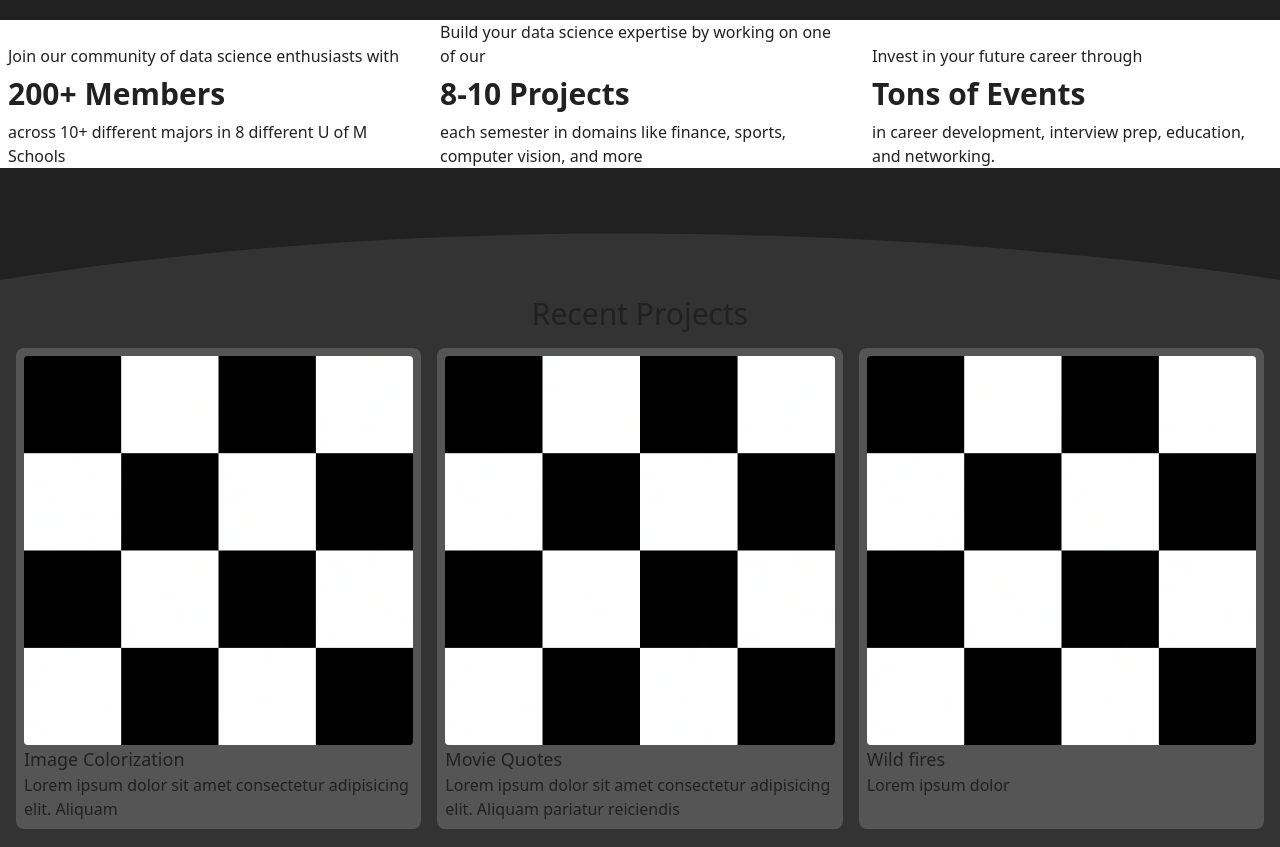
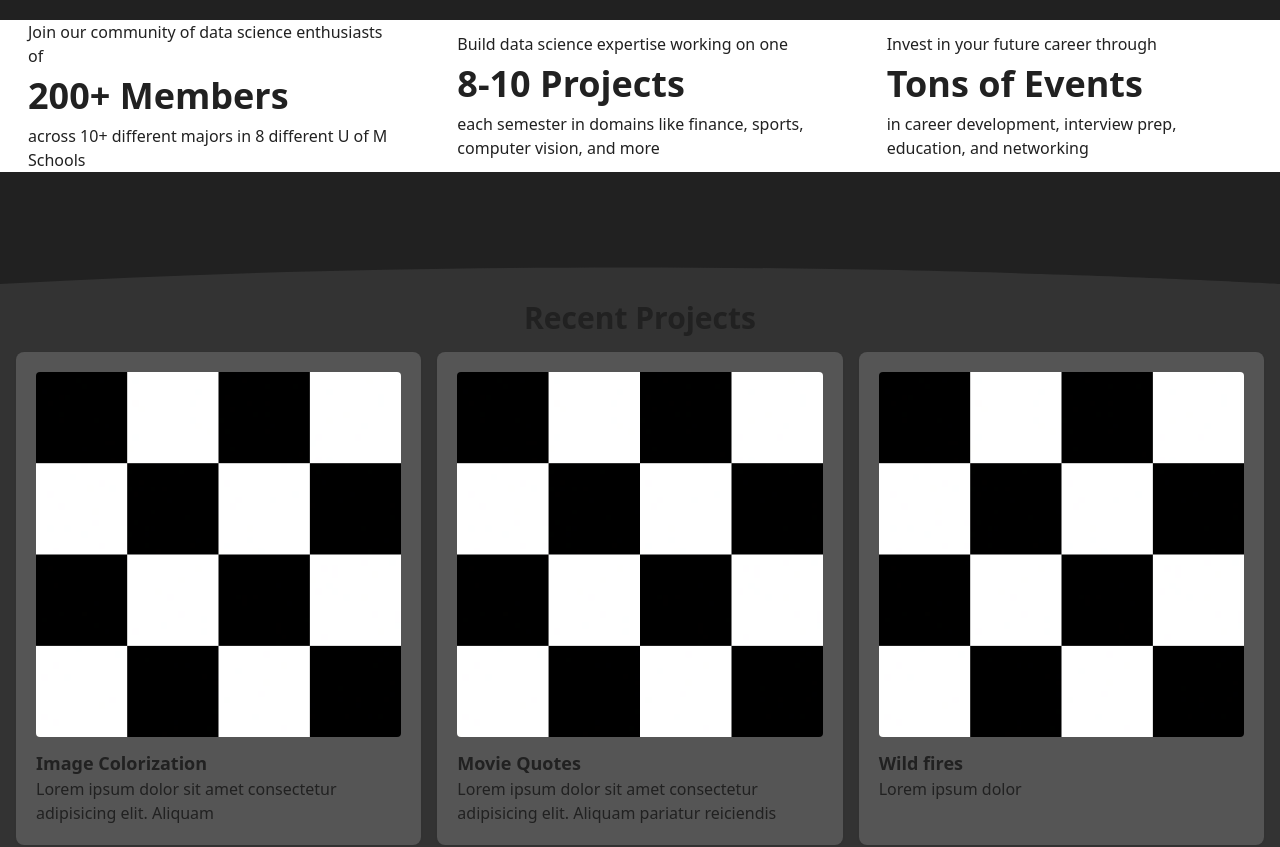
Before and after one commit to MichiganDataScienceTeam/official-website, a Next.js app: page / in a window 1280 px wide. Shown: the part 620-1467 px from the top of the page. Built offline with nearby package versions, Linux system fonts and the light colour scheme.

Commit message:
Cleaned up styling on a bunch of components (#9)
* Animated accordion

* Added carousel component

* Reduced amount of curve in wave

* Added factbox component to normalize fact styling

* Cleaned up styling on project card components

```diff
--- /dev/null
+++ b/components/carousel.jsx
@@ -0,0 +1,33 @@
+import { useState } from "react";
+import Icon from "./icon";
+
+export default function Carousel(props) {
+  const [elements, setElements] = useState(props.elements);
+  const [bounds, _] = useState({ start: 0, end: 3 });
+
+  const cycleRight = () => {
+    const eltCopy = elements.slice(1);
+    eltCopy.push(elements[0]);
+    setElements(eltCopy);
+  };
+
+  const cycleLeft = () => {
+    const eltCopy = [elements.at(-1), ...elements.slice(0, -1)];
+    console.log(eltCopy);
+    setElements(eltCopy);
+  };
+
+  return (
+    <div className="flex justify-between">
+      <button onClick={cycleLeft}>
+        <Icon name="arrow-left" />
+      </button>
+      <div className="w-full flex justify-center gap-4">
+        {elements.slice(bounds.start, bounds.end)}
+      </div>
+      <button onClick={cycleRight}>
+        <Icon name="arrow-right" />
+      </button>
+    </div>
+  );
+}
--- a/components/icon.jsx
+++ b/components/icon.jsx
@@ -5,6 +5,8 @@ import {
   IoMdArrowDropdown,
   IoMdArrowDropup,
   IoLogoGithub,
+  IoIosArrowBack,
+  IoIosArrowForward,
 } from "react-icons/io";
 import { createElement } from "react";
 
@@ -15,6 +17,8 @@ const iconMap = {
   github: IoLogoGithub,
   caret_up: IoMdArrowDropup,
   caret_down: IoMdArrowDropdown,
+  "arrow-left": IoIosArrowBack,
+  "arrow-right": IoIosArrowForward,
 };
 
 export default function Icon(props) {
--- a/components/wave.jsx
+++ b/components/wave.jsx
@@ -1,19 +1,19 @@
-import React from 'react';
+import React from "react";
 
 export default function Wave() {
   return React.createElement(
-    'svg',
+    "svg",
     {
-      preserveAspectRatio: 'none',
-      xmlns: 'http://www.w3.org/2000/svg',
-      x: '0px',
-      y: '0px',
-      viewBox: '0 0 1920 100.1',
-      style: { height: '7rem', width: '100%' },
+      preserveAspectRatio: "none",
+      xmlns: "http://www.w3.org/2000/svg",
+      x: "0px",
+      y: "0px",
+      viewBox: "0 0 1920 100.1",
+      style: { height: "7rem", width: "100%" },
     },
-    React.createElement('path', {
-      fill: '#212121',
-      d: 'M0,0c0,0,934.4,93.4,1920,0v100.1H0L0,0z',
+    React.createElement("path", {
+      fill: "#212121",
+      d: "M0,0c0,0,934.4,33.4,1920,0v100.1H0L0,0z",
     })
   );
 }
--- a/components/wave180.jsx
+++ b/components/wave180.jsx
@@ -1,23 +1,23 @@
-import React from 'react';
+import React from "react";
 
 export default function Wave() {
   return React.createElement(
-    'svg',
+    "svg",
     {
-      preserveAspectRatio: 'none',
-      xmlns: 'http://www.w3.org/2000/svg',
-      x: '0px',
-      y: '0px',
-      viewBox: '0 0 1920 100.1',
+      preserveAspectRatio: "none",
+      xmlns: "http://www.w3.org/2000/svg",
+      x: "0px",
+      y: "0px",
+      viewBox: "0 0 1920 100.1",
       style: {
-        height: '7rem',
-        width: '100%',
-        transform: 'rotate(180deg)',
+        height: "7rem",
+        width: "100%",
+        transform: "rotate(180deg)",
       },
     },
-    React.createElement('path', {
-      fill: '#212121',
-      d: 'M0,0c0,0,934.4,93.4,1920,0v100.1H0L0,0z',
+    React.createElement("path", {
+      fill: "#212121",
+      d: "M0,0c0,0,934.4,33.4,1920,0v100.1H0L0,0z",
     })
   );
 }
--- a/pages/contact.jsx
+++ b/pages/contact.jsx
@@ -35,14 +35,21 @@ function Accordion({ entries }) {
       {entryStates.map((entry, index) => (
         <div key={entry.id} className="transition">
           <div className={`pt-5 ${!entry.expand ? "pb-5" : "pb-2"}`}>
-            <div className="flex justify-between">
+            <div className="flex justify-between ">
               <h1 className="text-3xl font-bold">{entry.heading}</h1>
               <button onClick={() => expandAccordionEntry(index)}>
                 <Icon name={entry.expand ? "caret_down" : "caret_up"} />
               </button>
             </div>
-            {entry.expand ? (
-              <div className="mt-4">
+            <div
+              className={`overflow-hidden transition-height ${
+                entry.expand ? "md:max-h-44 max-h-96" : "max-h-0"
+              }`}
+              style={{
+                transitionProperty: "max-height",
+                transitionDuration: "0.5s",
+              }}
+            >
               {entry.text}
               <div className="flex justify-center">
                 {entry.sources.map((source) => (
@@ -51,16 +58,12 @@ function Accordion({ entries }) {
                     href={source.link}
                     className="text-center p-4 m-2 bg-grey-light w-40 rounded-lg"
                   >
-                      <Icon
-                        name={source.icon_name}
-                        className="text-4xl inline"
-                      />
+                    <Icon name={source.icon_name} className="text-4xl inline" />
                     <p className="font-bold text-lg">{source.name}</p>
                   </Link>
                 ))}
               </div>
             </div>
-            ) : null}
           </div>
           {index !== entryStates.length - 1 ? <hr></hr> : null}
         </div>
--- a/pages/index.jsx
+++ b/pages/index.jsx
@@ -7,9 +7,7 @@ import Button from "@/components/button";
 
 import fs from "fs";
 import path from "path";
-// import Markdown from 'markdown-to-jsx';
 import Image from "next/image";
-import fontbook from "@/shared/fonts";
 import SponsorSection from "@/components/sponsorSection";
 import { useRouter } from "next/router";
 
@@ -25,7 +23,7 @@ export default function Home({ sponsors, projects }) {
             <h1 className="mb-2 md:mb-5 lg:text-5xl md:text-4xl text-3xl font-bold font-sans tracking-tight">
               U of M&apos;s Premier Data Science Club
             </h1>
-            <p className="mb-5 xl:text-xl lg:text-lg text-base font-light lg:tracking-wider tracking-normal">
+            <p className="mb-5 xl:text-lg lg:text-base text-sm font-light tracking-normal">
               We empower the next generation of data scientists at the
               University of Michigan through education and exploration.
             </p>
@@ -47,37 +45,30 @@ export default function Home({ sponsors, projects }) {
           />
         </div>
       </Hero>
-      <div className="container mx-auto px-2">
-        <div className="grid bullets items-center gap-x-8 gap-y-2 grid-flow-col">
-          <p className="self-end">
-            Join our community of data science enthusiasts with
-          </p>
-          <p className="text-3xl font-semibold">200+ Members</p>
-          <p className="self-start">
-            across 10+ different majors in 8 different U of M Schools
-          </p>
-
-          <p className="self-end">
-            Build your data science expertise by working on one of our
-          </p>
-          <p className="text-3xl font-semibold">8-10 Projects</p>
-          <p className="self-start">
-            each semester in domains like finance, sports, computer vision, and
-            more
-          </p>
-          <p className="self-end mt-4 sm:mt-0">
-            Invest in your future career through
-          </p>
-          <p className="text-3xl font-semibold">Tons of Events</p>
-          <p className="self-start">
-            in career development, interview prep, education, and networking.
-          </p>
+      <div className="container mx-auto px-7">
+        <div className="grid grid-rows-3 grid-cols-1 md:grid-cols-3 md:grid-rows-1 gap-x-16 gap-y-10">
+          <Factbox
+            leader="Join our community of data science enthusiasts of"
+            fact="200+ Members"
+            closer="across 10+ different majors in 8 different U of M Schools"
+          ></Factbox>
+          <Factbox
+            leader="Build data science expertise working on one"
+            fact="8-10 Projects"
+            closer="each semester in domains like finance, sports, computer vision,
+            and more"
+          ></Factbox>
+          <Factbox
+            leader="Invest in your future career through"
+            fact="Tons of Events"
+            closer="in career development, interview prep, education, and networking"
+          ></Factbox>
         </div>
       </div>
       <div className="bg-grey">
         <Wave180 className="rotate-180"></Wave180>
         <div className="container mx-auto py-4">
-          <h2 className="text-3xl text-center bold">Recent Projects</h2>
+          <h2 className="text-3xl text-center font-bold">Recent Projects</h2>
           <div className="flex gap-4 flex-col sm:flex-row p-4">
             {projects.map((project, index) => (
               <ProjectCard key={index} basePath={basePath} json={project} />
@@ -113,10 +104,10 @@ function ProjectCard({ json, basePath }) {
   return (
     <Link
       href={json.link}
-      className="bg-grey-light p-2 rounded-lg w-full hover:-translate-y-1"
+      className="bg-grey-light p-5 rounded-lg drop-shadow-sm w-full transition hover:-translate-y-1"
     >
       <Image
-        className="w-full rounded"
+        className="w-full rounded mb-3"
         width="500"
         height="500"
         src={
@@ -126,11 +117,22 @@ function ProjectCard({ json, basePath }) {
         }
         alt={json.image.split(".")[0].split("_").join(" ")}
       />
-      <h3 className="text-lg ">{json.name}</h3>
-      <p>{json.description}</p>
+      <h3 className="text-lg font-bold">{json.name}</h3>
+      <p className="line-clamp-2">{json.description}</p>
     </Link>
   );
 }
+
+function Factbox({ leader, fact, closer }) {
+  return (
+    <div className="text-left self-center">
+      <p className="self-end">{leader}</p>
+      <p className="text-4xl font-semibold my-2">{fact}</p>
+      <p className="self-start">{closer}</p>
+    </div>
+  );
+}
+
 export async function getStaticProps() {
   const sponsorFilePath = path.join(process.cwd(), "config", "sponsors.json");
   const sponsorFileContent = fs.readFileSync(sponsorFilePath, "utf-8");
```
Lines whose indentation alone changed are shown as unchanged.
